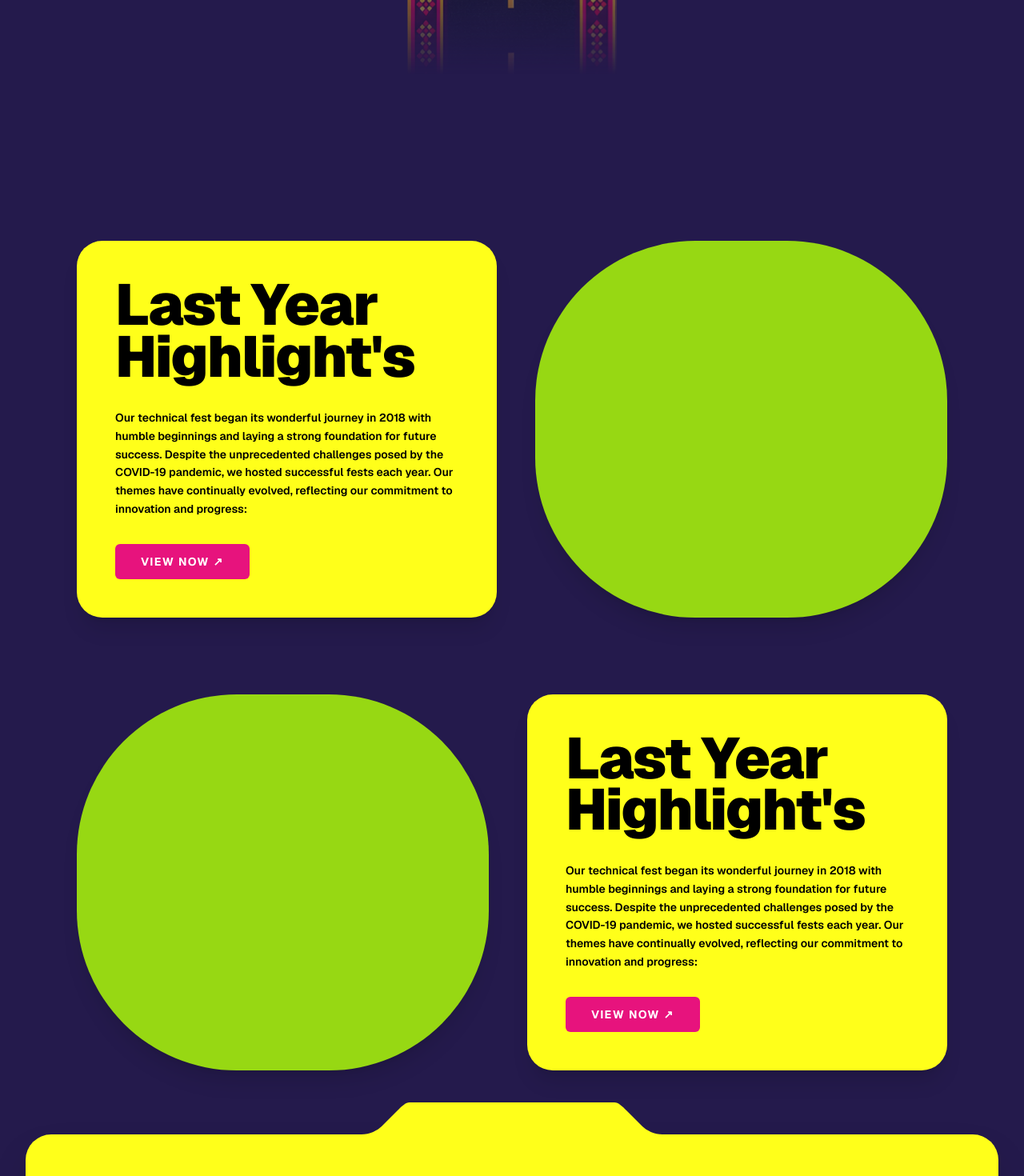
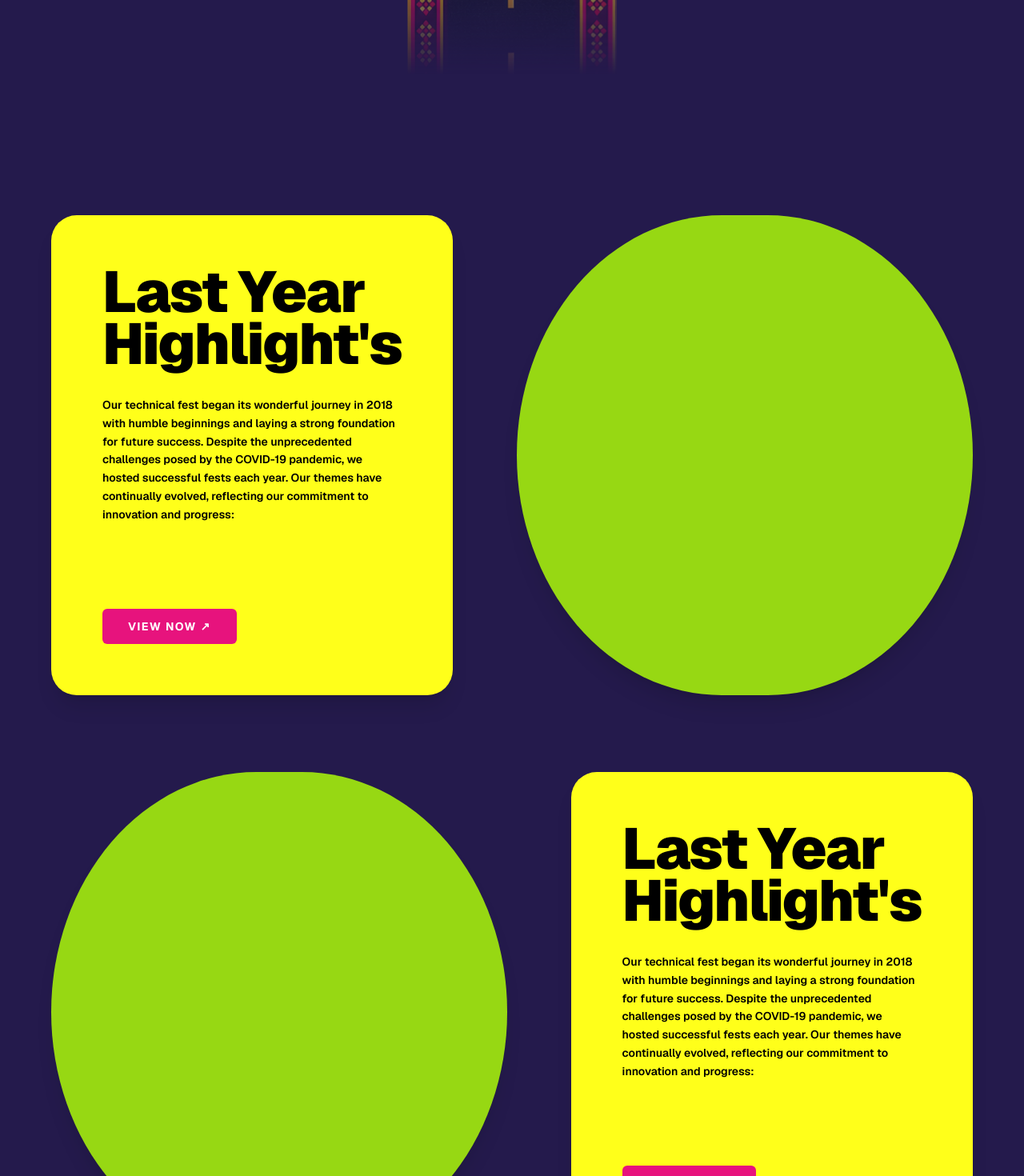
Before and after one commit to ArnabMistry/tf_26_frontend_1, a Next.js app: page /about in a window 1280 px wide. Shown: the part 4358-5828 px from the top of the page at 80% size. Built offline with nearby package versions, Linux system fonts and the light colour scheme; no server answers; a web font is replaced by a local one.

Commit message:
Resize box-size

```diff
--- a/src/app/about/page.tsx
+++ b/src/app/about/page.tsx
@@ -148,12 +148,12 @@ export default function AboutPage() {
       </div>
 
       {/* === HIGHLIGHTS SECTION === */}
-      <div className="relative z-10 flex flex-col items-center w-full px-4 md:px-8 py-20 max-w-6xl mx-auto gap-16 md:gap-24">
+      <div className="relative z-10 flex flex-col items-center w-full px-4 md:px-10 lg:px-16 pt-8 md:pt-12 pb-24 max-w-[1800px] mx-auto gap-16 md:gap-24">
 
         {/* Row 1 */}
-        <div className="flex flex-col md:flex-row items-stretch gap-6 md:gap-12 w-full min-h-[400px]">
+        <div className="flex flex-col md:flex-row items-stretch gap-6 md:gap-12 lg:gap-16 xl:gap-20 w-full min-h-[400px] md:min-h-[500px] lg:min-h-[600px]">
           {/* Yellow Card - Left */}
-          <div className="flex-1 bg-[#FFFF1A] rounded-[32px] p-8 md:p-12 flex flex-col items-start justify-between text-black shadow-xl order-2 md:order-1">
+          <div className="flex-1 md:flex-[0.6] bg-[#FFFF1A] rounded-[32px] p-8 md:p-12 lg:p-16 flex flex-col items-start justify-between text-black shadow-xl order-2 md:order-1">
             <div>
               <h3 className="font-sans font-black text-5xl md:text-6xl lg:text-[72px] leading-[0.9] tracking-tight mb-8">
                 Last Year<br />Highlight&apos;s
@@ -170,15 +170,15 @@ export default function AboutPage() {
           </div>
 
           {/* Green Capsule - Right */}
-          <div className="flex-[1.2] bg-[#97D813] rounded-[100px] md:rounded-[200px] min-h-[300px] shadow-xl order-1 md:order-2">
+          <div className="flex-1 md:flex-[1.4] bg-[#97D813] rounded-[100px] md:[border-radius:45%_/_50%] min-h-[300px] md:min-h-0 shadow-xl order-1 md:order-2">
             {/* Placeholder for Video/Image */}
           </div>
         </div>
 
         {/* Row 2 */}
-        <div className="flex flex-col md:flex-row-reverse items-stretch gap-6 md:gap-12 w-full min-h-[400px]">
+        <div className="flex flex-col md:flex-row-reverse items-stretch gap-6 md:gap-12 lg:gap-16 xl:gap-20 w-full min-h-[400px] md:min-h-[500px] lg:min-h-[600px]">
           {/* Yellow Card - Right */}
-          <div className="flex-1 bg-[#FFFF1A] rounded-[32px] p-8 md:p-12 flex flex-col items-start justify-between text-black shadow-xl order-2 md:order-1">
+          <div className="flex-1 md:flex-[0.6] bg-[#FFFF1A] rounded-[32px] p-8 md:p-12 lg:p-16 flex flex-col items-start justify-between text-black shadow-xl order-2 md:order-1">
             <div>
               <h3 className="font-sans font-black text-5xl md:text-6xl lg:text-[72px] leading-[0.9] tracking-tight mb-8">
                 Last Year<br />Highlight&apos;s
@@ -195,7 +195,7 @@ export default function AboutPage() {
           </div>
 
           {/* Green Capsule - Left */}
-          <div className="flex-[1.2] bg-[#97D813] rounded-[100px] md:rounded-[200px] min-h-[300px] shadow-xl order-1 md:order-2">
+          <div className="flex-1 md:flex-[1.4] bg-[#97D813] rounded-[100px] md:[border-radius:45%_/_50%] min-h-[300px] md:min-h-0 shadow-xl order-1 md:order-2">
             {/* Placeholder for Video/Image */}
           </div>
         </div>
```
